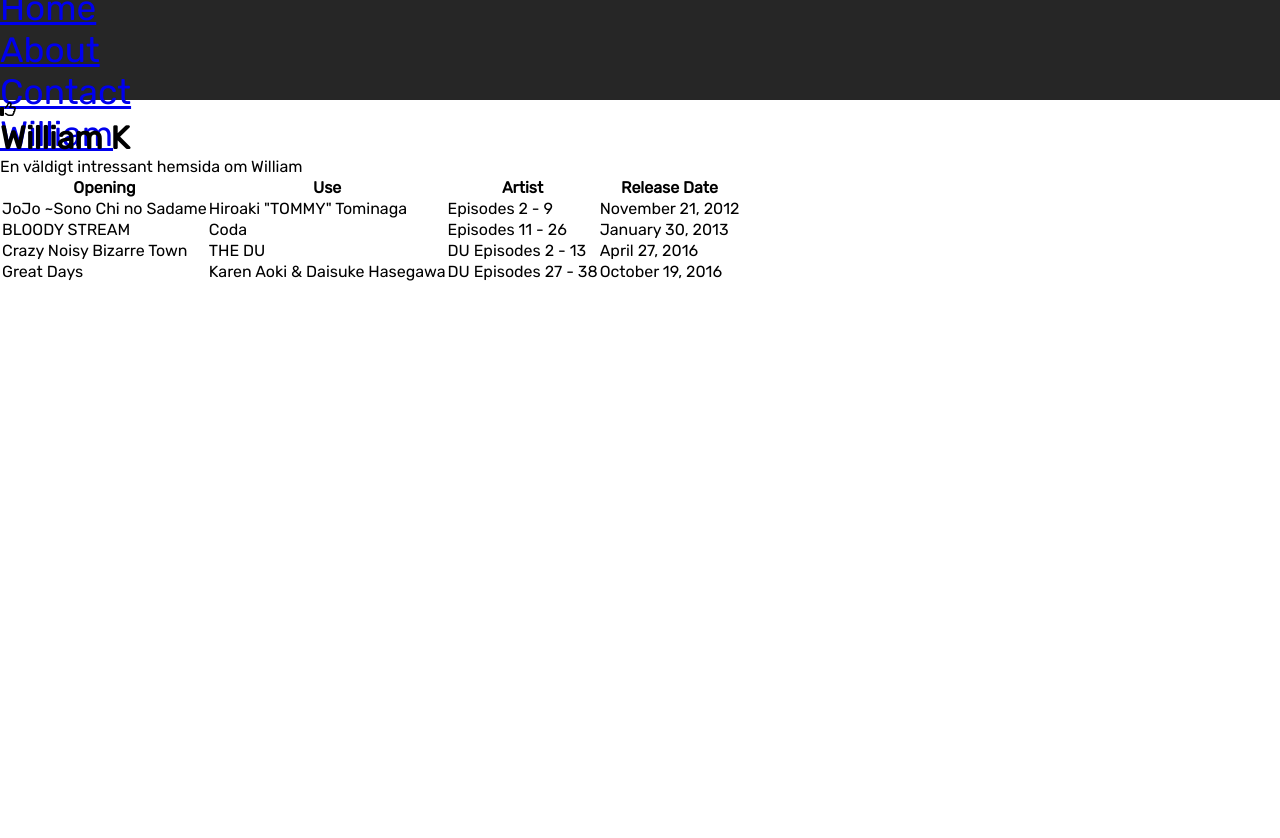
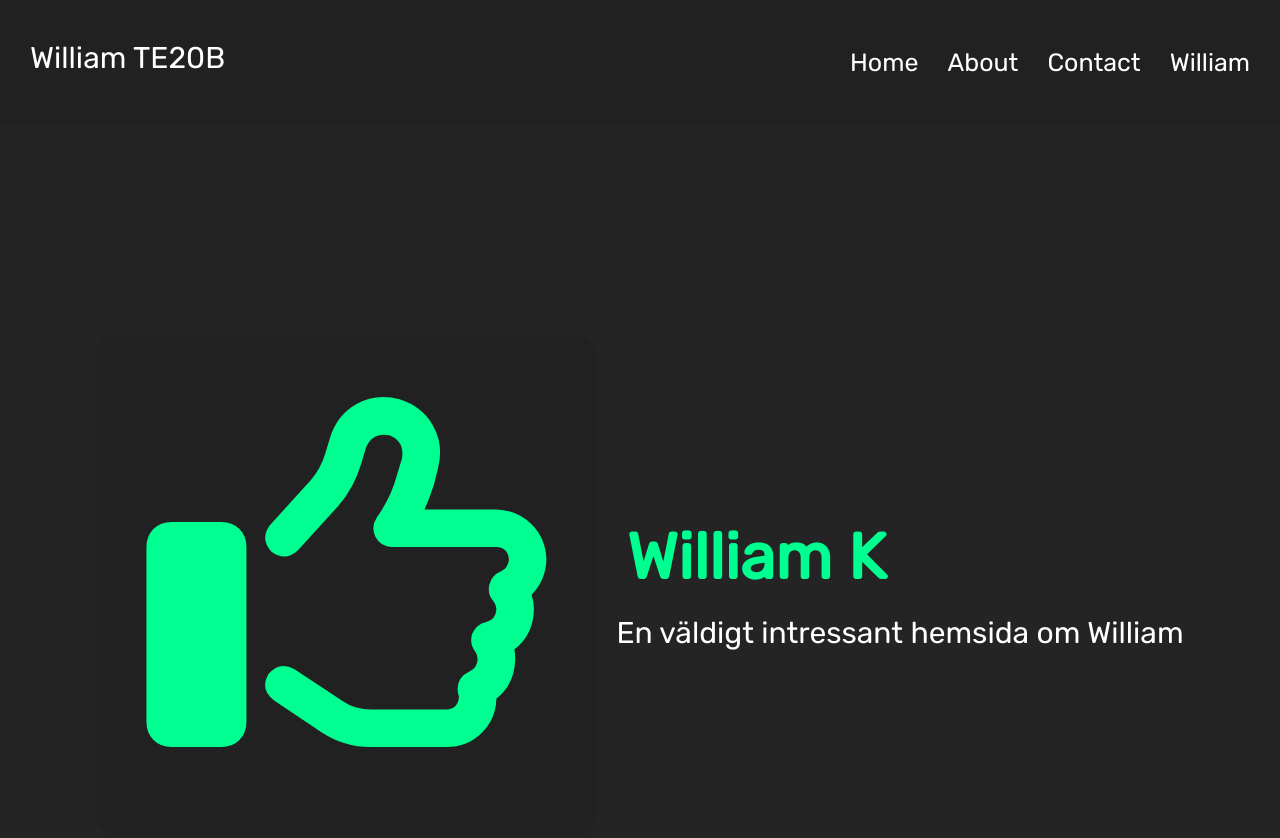
Before and after one commit to wahoolie/EgenHemsida, a plain HTML site: page index.html in a window 1280 px wide. Shown: the top 838 px of the page. Before the commit the page ends 800 px from the top, so only its background shows below. Drawn offline with Linux system fonts and the light colour scheme.

Commit message:
Add files via upload

```diff
--- a/style.css
+++ b/style.css
@@ -4,44 +4,177 @@
     font-family: 'Rubik', sans-serif;
 }
 
-.navbar {
-    background-color: #262626;
-    height: 100px;
+.navbarmenu {
+    height: 125px;
     display: flex;
     justify-content: space-between;
     align-items: center;
-    font-size: 2.2rem;
+    background: #212121;
+
 }
 
-#loga {
-    margin-left: 6rem;
-    font-size: 2.5rem;
-    letter-spacing: 1px;
-    background: #fc4a1a; /* fallback for old browsers */
-    background: -webkit-linear-gradient(to right, #fc4a1a, #f7b733); /* Chrome 10-25, Safari 5.1-6 */
-    background: linear-gradient(to right, #fc4a1a, #f7b733); /* W3C, IE 10+/ Edge, Firefox 16+, Chrome 26+, Opera 12+, Safari 7+ */
-    -webkit-background-clip: text;
-    -moz-background-clip: text;
-    -webkit-text-fill-color: transparent;
+.navbarlogo {
+    color: white;
+    margin-left: 30px;
+    font-size: 30px;
+    display: flex;
+    justify-content: space-between;
+    align-items: center;
+    background-image: linear-gradient(#00ff91, #00ff91);
+    background-size: 0% 3px;
+    background-repeat: no-repeat;
+    background-position: left bottom;
+    transition: background-size 300ms ease;
+    padding-bottom: 10px;
 }
 
-.navbar_menu {
-    margin-right: 200px;
+.navbarlogo:hover {
+    background-size: 100% 3px;
+    transition: all 300ms ease;
+}
+
+.navbarcontent {
     list-style: none;
     display: flex;
     justify-content: space-between;
     align-items: center;
+    margin-right: 30px;
+    width: 400px;
+}
+
+.links {
+    color: white;
+    text-decoration: none;
+    font-size: 25px;
+    transition: all 0.3s ease;
+}
+
+.links:hover {
+    color: #00ff91;
+    transition: all 0.3s ease;
+}
+
+.maincontent {
+    background: #242424;
+    padding: 200px 0;
+    display: flex;
+    justify-content: center;
+    align-items: center;
+}
+.mainlogocard {
+    color: #00ff91;
+}
+
+.mainlogo {
+    margin: 10px;
+    height: 500px;
+    width: 500px;
+    border-radius: 20px;
+    display: flex;
+    flex-direction: column;
+    justify-content: center;
+    text-align: center;
+    background-color: #212121;
+    font-size: 400px;
+}
+
+.fab fa-spotify,
+.fa-users {
+    font-size: 14rem;
+}
+
+.description h1 {
+    color: #00ff91;
+    font-size: 4rem;
+    margin: 20px;
 
 }
 
-.list_item {
-    text-decoration: none;
-    margin: 20px;
-    background: #fc4a1a;
-    background: -webkit-linear-gradient(to right, #fc4a1a, #f7b733);
-    background: linear-gradient(to right, #fc4a1a, #f7b733);
-    -webkit-background-clip: text;
-    -moz-background-clip: text;
-    -webkit-text-fill-color: transparent;
-    -moz-text-fill-color: transparent;
+.description p {
+    color: white;
+    margin: 10px;
+    font-size: 30px;
+    background-image: linear-gradient(#00ff91, #00ff91);
+    background-size: 0% 3px;
+    background-repeat: no-repeat;
+    background-position: left bottom;
+    transition: background-size 300ms ease;
+    padding-bottom: 10px;
 }
+
+.description p:hover {
+    background-size: 100% 3px;
+    transition: all 300ms ease;
+}
+
+table,th,td,tr {
+    margin-left: auto;
+    margin-right: auto;
+    margin-top: 50px;
+    list-style-type:none ;
+    border: 1px solid black;
+    border-collapse: collapse;
+    font-family: 'Noto Sans', sans-serif;
+
+ }
+
+ th, td {
+    padding: 5px;
+  }
+
+ .Opening {
+    text-align: left;
+ }
+
+ .Artist {
+    text-align: center;
+ }
+
+ .Use {
+    text-align: center;
+ }
+
+ .Year {
+    text-align: right;
+ }
+
+ tr:first-child {
+    background-color: #212121;
+    color: #00ff91;
+ }
+
+ tr:nth-child(2) {
+    background-color: #242424;
+    color: #00ff91;
+ }
+
+ tr:nth-child(3) {
+    background-color: #212121;
+    color: #00ff91;
+ }
+
+ tr:nth-child(4) {
+    background-color: #242424;
+    color: #00ff91;
+ }
+
+ tr:nth-child(5) {
+    background-color: #212121;
+    color: #00ff91;
+ }
+
+ td:nth-child(1) {
+    width: 150px;
+ }
+
+   td:nth-child(2) {
+    width: 150px;
+ }
+
+ td:nth-child(3) {
+    width: 150px;
+ }
+
+ td:nth-child(4) {
+    width: 150px;
+ }
```
